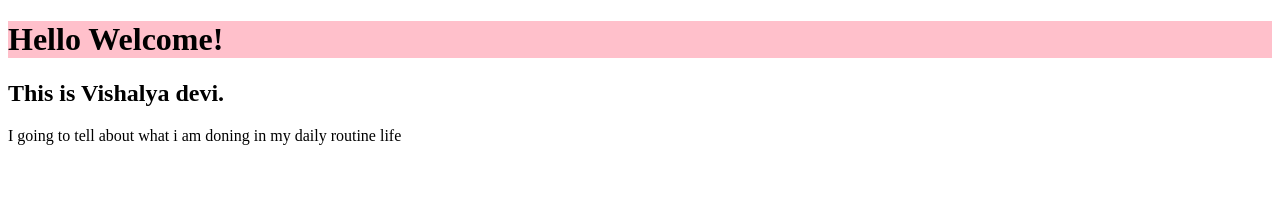
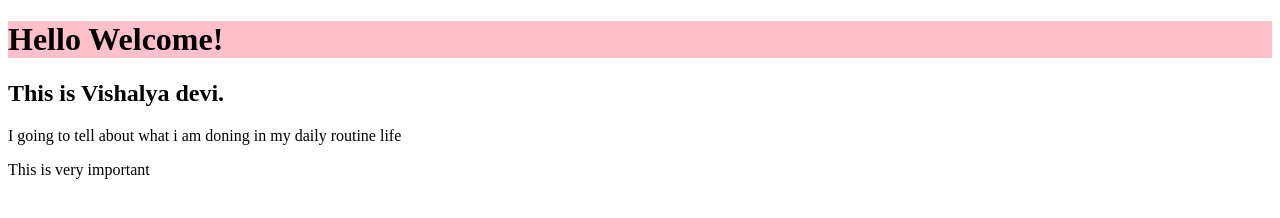
Before and after one commit to Vishalyadevi/sample, a plain HTML site: page index.html in a window 1280 px wide. Drawn offline with Linux system fonts and the light colour scheme.

Commit message:
Update index.html
add new line

```diff
--- a/index.html
+++ b/index.html
@@ -11,5 +11,6 @@
     <h2>This is Vishalya devi.</h2>
     <p>I going to tell about what i am doning in my daily routine life
     </p>
+    <p>This is very important</p>
 </body>
 </html>
```
